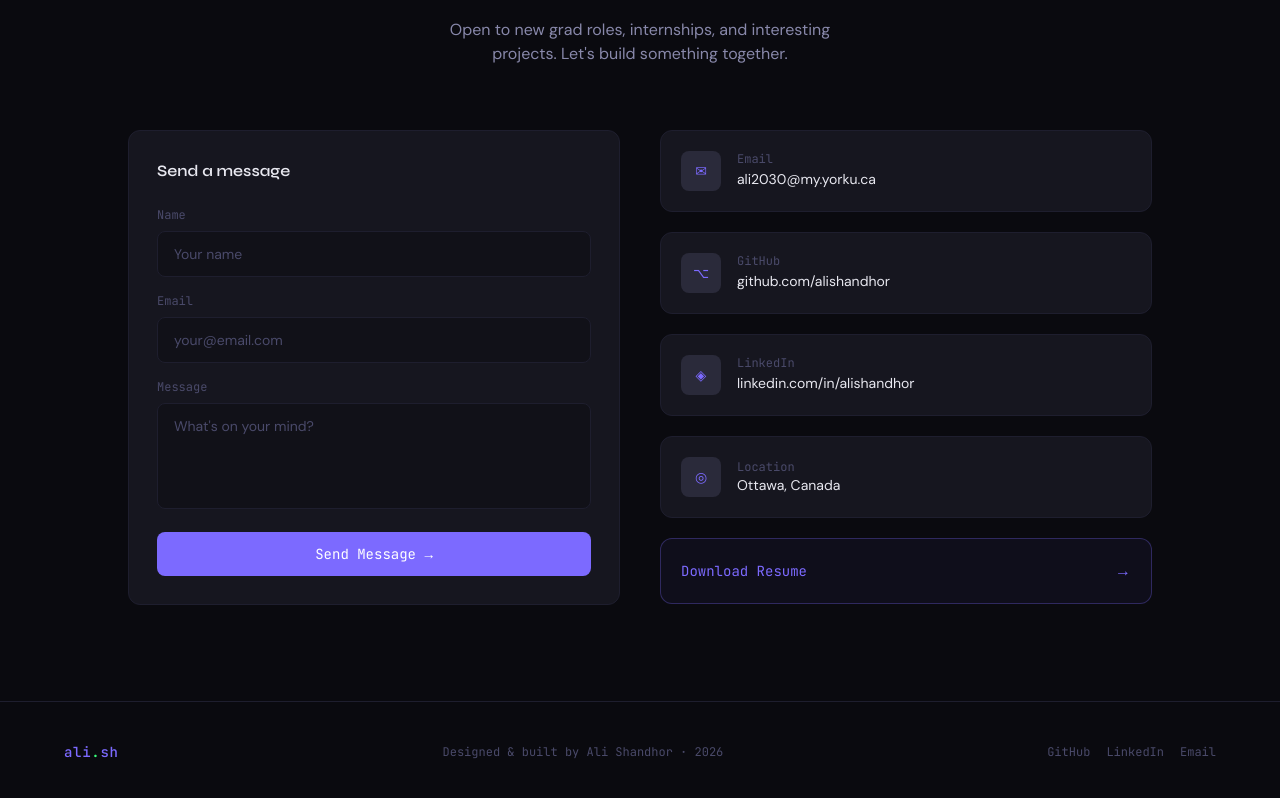
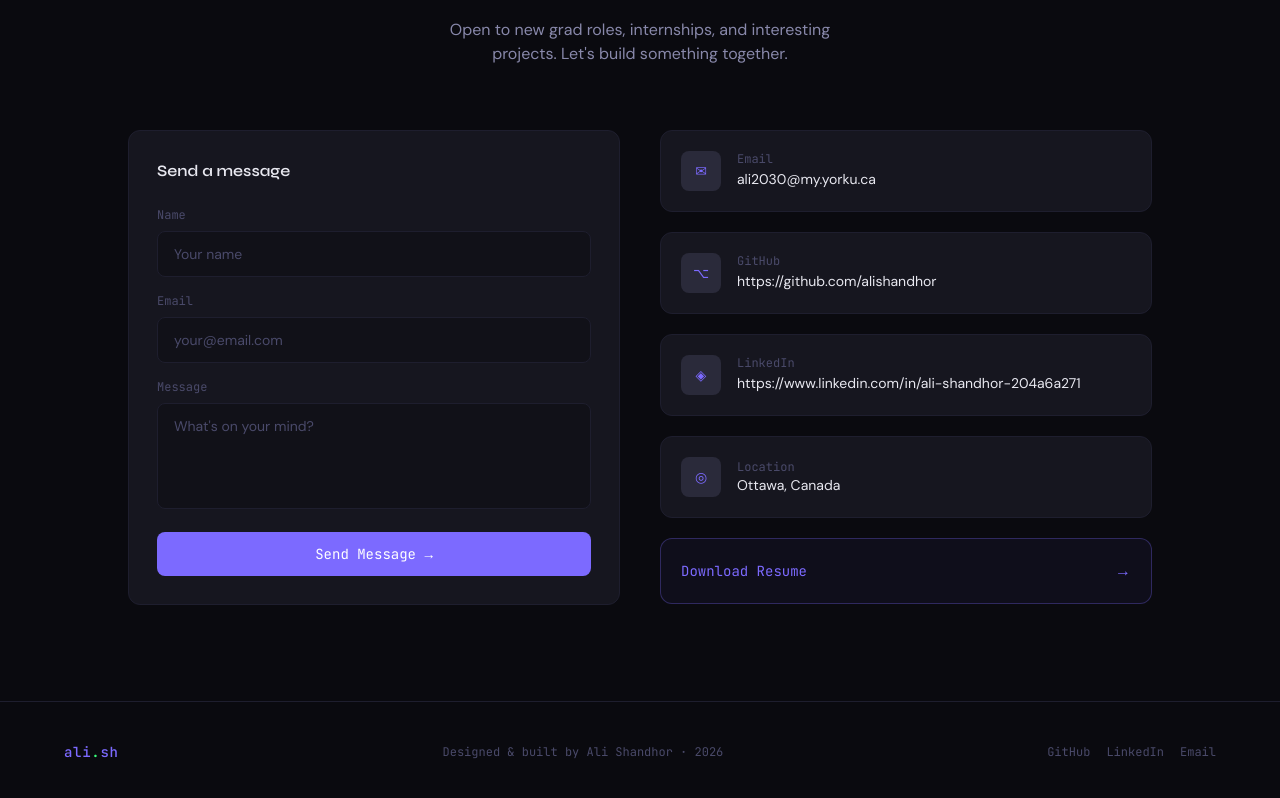
Before and after one commit to AliShandhor/e-portfolio, a Next.js app: page / in a window 1280 px wide. Shown: the part 5236-6034 px from the top of the page. Built offline with nearby package versions, Linux system fonts and the light colour scheme.

Commit message:
add minor fixes

```diff
--- a/components/Contact.js
+++ b/components/Contact.js
@@ -95,13 +95,13 @@ export default function Contact() {
               },
               {
                 label: "GitHub",
-                value: "github.com/alishandhor",
+                value: "https://github.com/alishandhor",
                 href: personalInfo.github,
                 icon: "⌥",
               },
               {
                 label: "LinkedIn",
-                value: "linkedin.com/in/alishandhor",
+                value: "https://www.linkedin.com/in/ali-shandhor-204a6a271",
                 href: personalInfo.linkedin,
                 icon: "◈",
               },
--- a/data/resume.js
+++ b/data/resume.js
@@ -7,9 +7,9 @@ export const personalInfo = {
   email: "ali2030@my.yorku.ca",
   phone: "+1 289-689-0664",
   location: "Ottawa, Canada",
-  github: "https://github.com",
-  linkedin: "https://linkedin.com",
-  website: "https://website.com",
+  github: "https://github.com/alishandhor",
+  linkedin: "https://linkedin.com/in/ali-shandhor-204a6a271",
+  website: "https://ali-shandhor.com",
   summary:
     "Senior Software Engineering student with 2+ years of hands-on experience writing and testing code, building automation frameworks, and delivering software solutions across diverse industries. Experienced in both corporate and startup environments, demonstrating strong analytical skills and a results-driven approach to solving complex, real-world engineering challenges.",
 };
@@ -129,8 +129,8 @@ DATABASES   MongoDB · SQL · NoSQL`,
   contact: `EMAIL    ali2030@my.yorku.ca
 PHONE    +1 289-689-0664
 LOCATION Ottawa, Canada
-GITHUB   github.com
-LINKEDIN linkedin.com`,
+GITHUB   https://github.com/alishandhor
+LINKEDIN https://linkedin.com/in/ali-shandhor-204a6a271`,
 
   resume: `Resume available for download at:
 → /Ali_Shandhor_Resume.pdf
```
Also changed, not shown: 1 other file (tests, documents, lock files or other folders).
